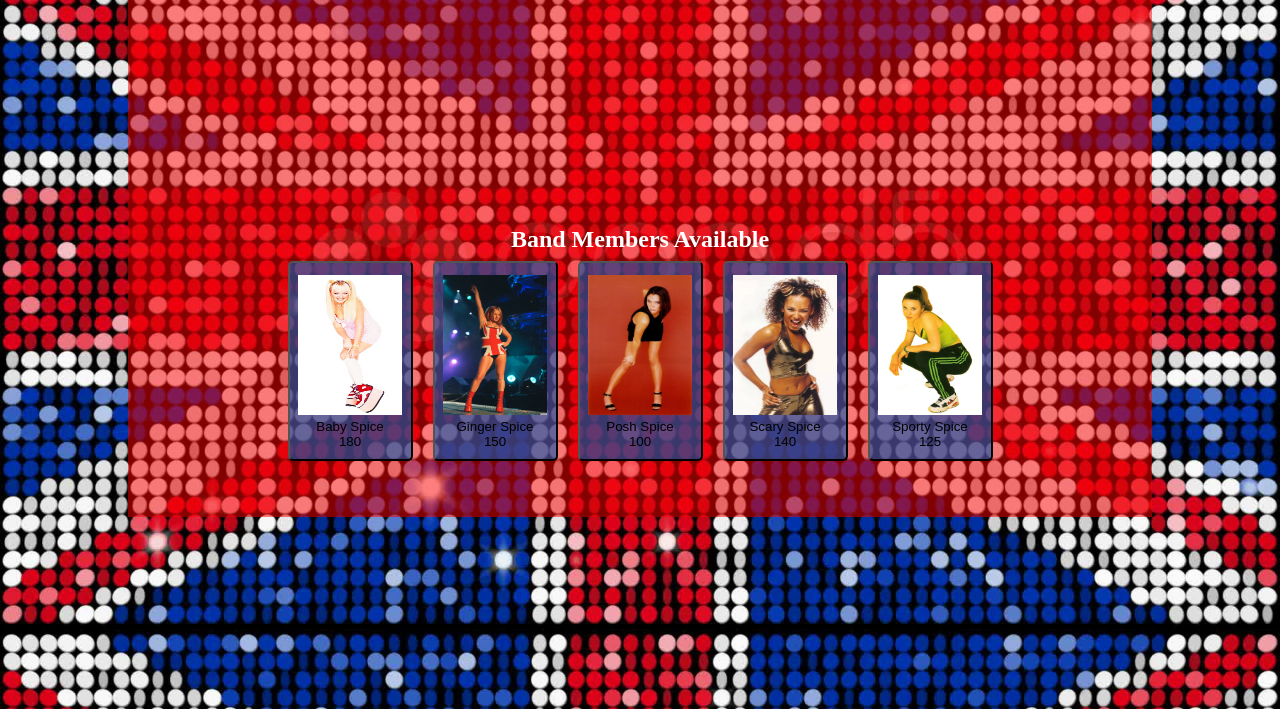
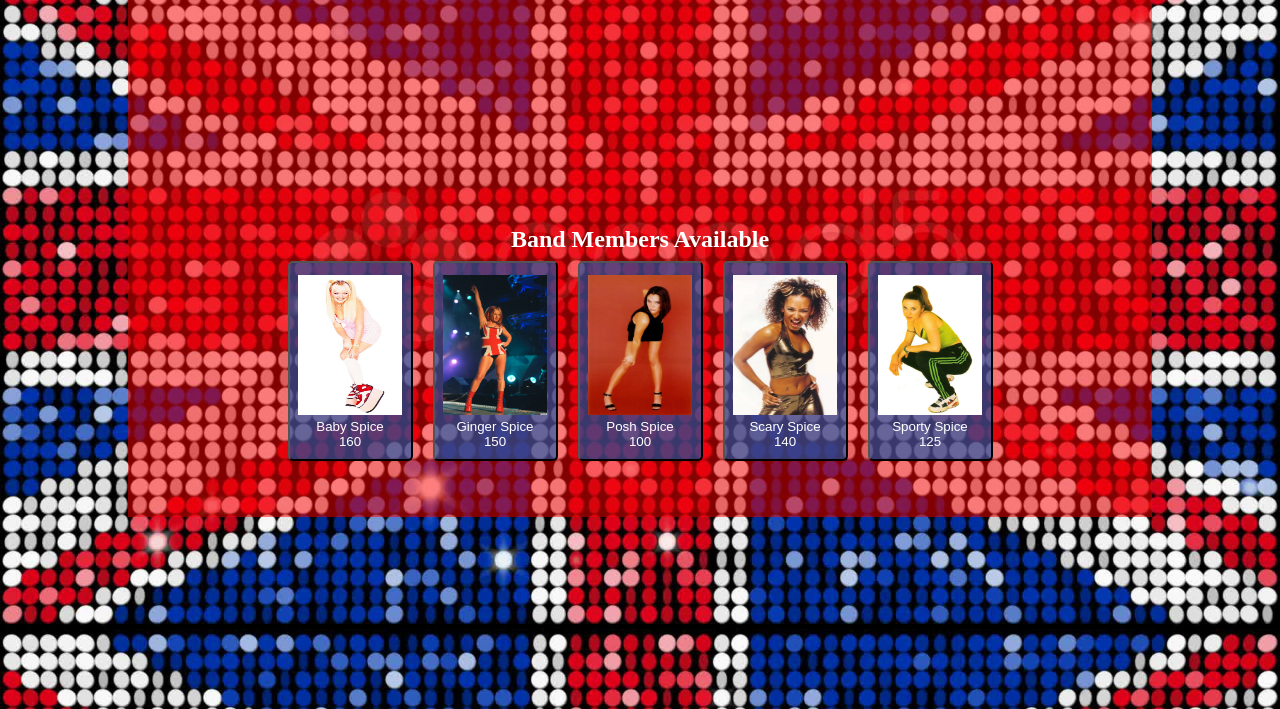
Before and after one commit to jessicacord/week-4-game, a plain HTML site: page index.html in a window 1280 px wide. Shown: the part 91-800 px from the top of the page. Drawn offline with nearby package versions, Linux system fonts and the light colour scheme.

Commit message:
Changed font color and changed attack power to make it possible to win

```diff
--- a/assets/css/style.css
+++ b/assets/css/style.css
@@ -13,6 +13,9 @@ h3 {
     color: white;
     font-size: 24px;
     font-weight: bold;
+}
+h4 {
+    color: white;
 }
 .clearfix:after {
     display: block;
@@ -40,6 +43,9 @@ h3 {
     height: 140px;
     margin: 1px;
 }
+button .character-card p {
+    color: white
+}
 #arena {
     height: 250px;
 }
--- a/assets/javascript/game.js
+++ b/assets/javascript/game.js
@@ -15,25 +15,25 @@
         girls: [{
             idName: "baby",
             fullName: "Baby Spice",
-            healthPoints: 180,
+            healthPoints: 160,
             attackPower: 10,
-            counterPower: 15,
+            counterPower: 10,
             photo: "assets/images/babyspice.jpg"
         },
         {
             idName: "ginger",
             fullName: "Ginger Spice",
             healthPoints: 150,
-            attackPower: 8,
-            counterPower: 20,
+            attackPower: 10,
+            counterPower: 15,
             photo: "assets/images/gingerspice.jpg"
         },
         {
             idName: "posh",
             fullName: "Posh Spice",
             healthPoints: 100,
-            attackPower: 4,
-            counterPower: 35,
+            attackPower: 18,
+            counterPower: 16,
             photo: "assets/images/poshspice.jpg"
         },
         {
@@ -41,15 +41,15 @@
             fullName: "Scary Spice",
             healthPoints: 140,
             attackPower: 12,
-            counterPower: 10,
+            counterPower: 8,
             photo: "assets/images/scaryspice.jpg"
         },
         {
             idName: "sporty",
             fullName: "Sporty Spice",
             healthPoints: 125,
-            attackPower: 6,
-            counterPower: 25,
+            attackPower: 16,
+            counterPower: 16,
             photo: "assets/images/sportyspice.jpg"
         }
         ],
@@ -163,7 +163,7 @@
             defeats ++ ;
 
             if ( defeats === spiceRPG.girls.length - 1) {
-                $("#game-info").text("You've defeated all the other members. You are now the world's most powerful Spice Girl!")
+                $("#defender-title").text("You've defeated all the other members. You are now the world's most powerful Spice Girl!")
             } else {
                 $("#your-hp").text(yourHP);
                 $("#game-info").text("You won! Pick a new opponent.");
```
